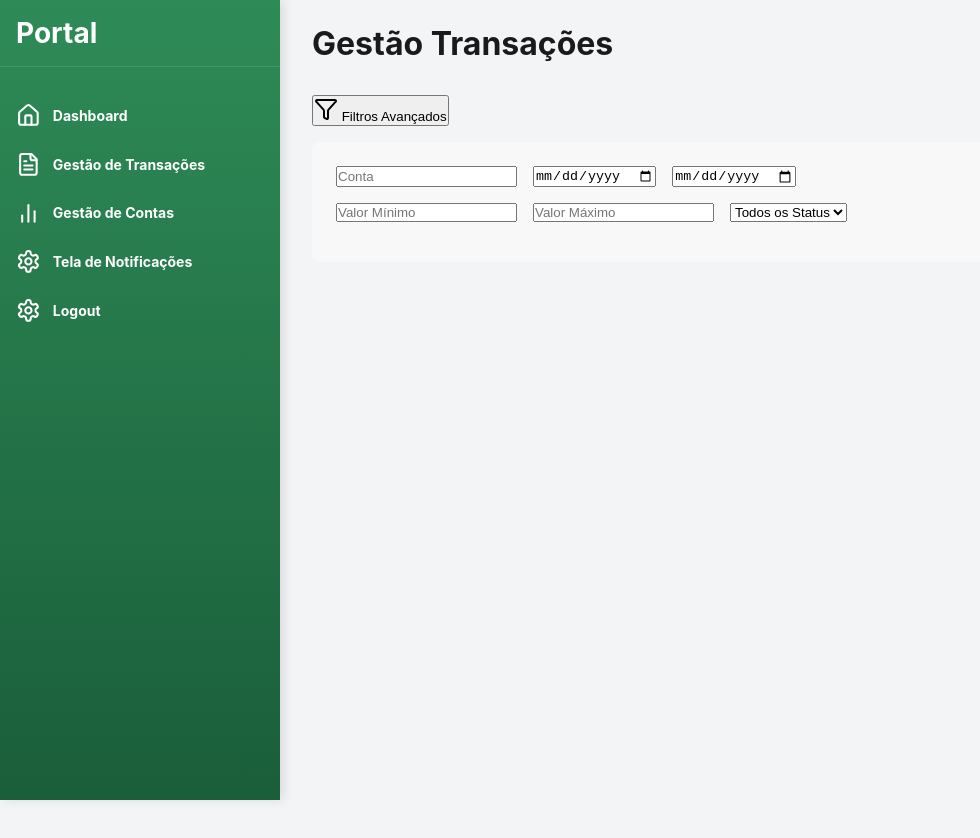
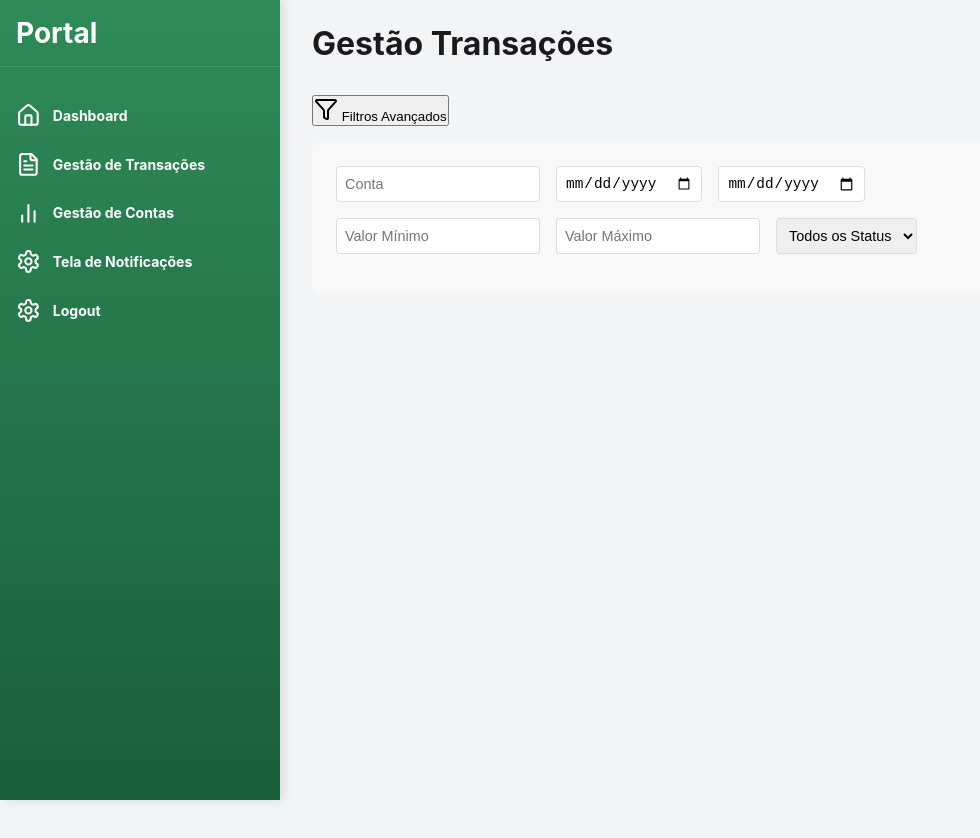
Before and after one commit to RusthenRonald2006/Portal-de-analise-em-anomalias-transacionais, a React (Create React App) app in the folder detec-anomalias/: page /gestaotransacoes in a window 1280 px wide. Shown: the top 838 px of the page, without its empty margins (0-980 px from the left). Built offline with nearby package versions, Linux system fonts and the light colour scheme; the HTML template or start-up script is replaced by a standard one.

Commit message:
começando estruturação da tabela

```diff
--- a/detec-anomalias/src/components/Pages/GestaoTransacoes.js
+++ b/detec-anomalias/src/components/Pages/GestaoTransacoes.js
@@ -56,6 +56,10 @@ function GestaoTransacoes(){
                         </div>
                     </div>
                 </div>
+
+                <div className={styles.table_container}>
+
+                </div>
             </div>
         </div>
     )
--- a/detec-anomalias/src/components/Pages/GestaoTransacoes.module.css
+++ b/detec-anomalias/src/components/Pages/GestaoTransacoes.module.css
@@ -21,7 +21,15 @@ h1 {
     display: flex;
     gap: 1rem;
     margin-bottom: 1rem;
-  }
+}
+.filter_group input,
+.filter_group select {
+  padding: 0.5rem;
+  border: 1px solid #ddd;
+  border-radius: 0.25rem;
+  font-size: 0.9rem;
+}
+
 .sidebar{
     background: linear-gradient(180deg, #2E8B57 0%, #1a5e3a 100%);
     width: 280px;
```
